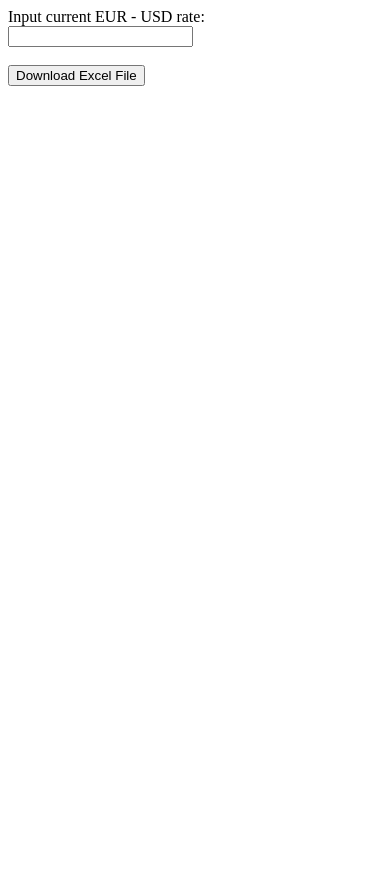
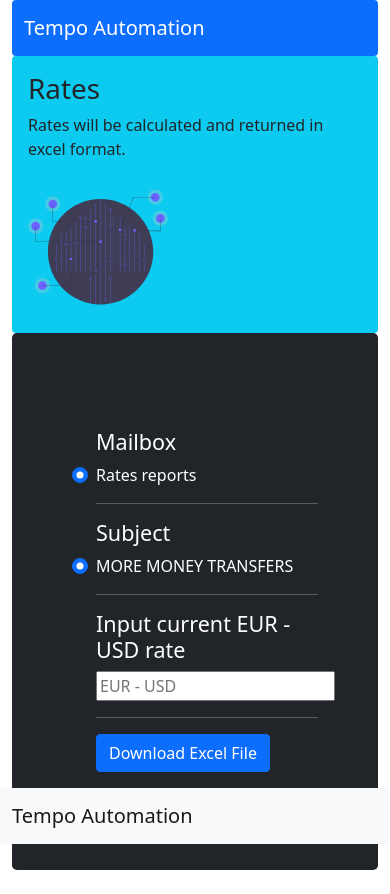
Before and after one commit to VaheAvetikyan/tempo_automation, a Flask app: page /rates in a window 390 px wide. Before the commit the page ends 86 px from the top, so only its background shows below. Run offline with Flask 2, Linux system fonts and the light colour scheme; parts of the project's set-up code (start-up, migrations or seed data) failed here and were passed over.

Commit message:
Add html code
-- modify and refactor code

```diff
--- a/app.py
+++ b/app.py
@@ -1,10 +1,14 @@
-from flask import Flask, render_template, request, Response, send_file, redirect, url_for
+import os
+
+from flask import Flask, render_template, request, Response, send_file, redirect, url_for, flash
 import logging
 from datetime import datetime
+
+from files.file import get_mail_folders
 from rates.rate import get_rates
 
 app = Flask(__name__)
-
+app.secret_key = os.environ.get('SECRET_KEY')
 app.logger.setLevel(logging.INFO)
 
 
@@ -22,13 +26,22 @@ def rates():
 def calculate_rates():
     start_time = datetime.now()
     rate = request.form.get('rate')
+    mailbox = request.form.get('mailbox')
+    subject = request.form.get('subject')
     if not rate:
+        flash('No rate is provided. Please provide a rate')
         return redirect(url_for('rates'))
     rate = float(rate)
-    get_rates(rate)
+    get_rates(rate, mailbox, subject)
     filename = 'rates/output.xlsx'
-    app.logger.info("Execution took %s s", (datetime.now() - start_time).total_seconds())
+    app.logger.info("Getting Rates execution took %s s", (datetime.now() - start_time).total_seconds())
     return send_file(filename, mimetype='application/vnd.ms-excel')
+
+
+@app.route('/files')
+def files():
+    folders = get_mail_folders()
+    return render_template('files.html', folders=folders)
 
 
 if __name__ == '__main__':
--- /dev/null
+++ b/files/file.py
@@ -0,0 +1,6 @@
+from email_service import mail_folders
+
+
+def get_mail_folders():
+    folders = mail_folders()
+    return folders
--- a/rates/rate.py
+++ b/rates/rate.py
@@ -16,10 +16,8 @@ RATE_CONVENTION = {
 }
 
 
-def get_rates(xe_rate):
+def get_rates(xe_rate, mailbox, subject):
     today = date.today()
-    mailbox = '"Correspondants/Rates reports"'
-    subject = "MORE MONEY TRANSFERS - COMUNICADO TASAS FECHA"  # {today.strftime('%d/%m/%Y')}"
     input_data = text_parser(mailbox, subject, 5)
     input_dict = rates_to_dict(input_data)
 
--- /dev/null
+++ b/templates/base.html
@@ -0,0 +1,64 @@
+<!DOCTYPE html>
+<html lang="en">
+<head>
+    <meta charset="UTF-8">
+    <title>{% block title %}{% endblock %}</title>
+    <link rel="stylesheet" href="{{ url_for('static', filename='style.css') }}">
+    <link rel="stylesheet" href="https://cdn.jsdelivr.net/npm/bootstrap@5.0.1/dist/css/bootstrap.min.css">
+</head>
+<body>
+<div class="container">
+    <header>
+        <nav class="navbar navbar-expand-lg navbar-dark bg-primary rounded">
+            <div class="container-fluid">
+                <a class="navbar-brand" href="{{ url_for('index') }}">Tempo Automation</a>
+                <div class="collapse navbar-collapse">
+                    <ul class="navbar-nav me-auto mb-2 mb-lg-0">
+                        <li class="nav-item"><a class="nav-link active" href="{{ url_for('index') }}">Home</a></li>
+                        <li class="nav-item"><a class="nav-link active" href="{{ url_for('rates') }}">Rates</a></li>
+                        <li class="nav-item"><a class="nav-link active" href="{{ url_for('files') }}">File downloads</a>
+                        </li>
+                    </ul>
+                </div>
+            </div>
+        </nav>
+    </header>
+    {% for message in get_flashed_messages() %}
+        <div class="alert alert-secondary">{{ message }}</div>
+    {% endfor %}
+    <div class="bg-info p-3 rounded">
+        <div class="row">
+            <div class="col-sm-6">
+                {% block header %}{% endblock %}
+            </div>
+            <div class="col-sm-6">
+                {% block body %}{% endblock %}
+            </div>
+        </div>
+    </div>
+    <div class="mb-4 text-white bg-dark p-5 rounded-3">
+        <div class="container-fluid py-5">
+            {% block content %}{% endblock %}
+        </div>
+    </div>
+    <footer>
+        <nav class="navbar fixed-bottom navbar-expand-sm navbar-light bg-light rounded">
+            <div class="container-md">
+                <a class="navbar-brand" href="{{ url_for('index') }}">Tempo Automation</a>
+                <div class="collapse navbar-collapse" id="navbarCollapse">
+                    <ul class="navbar-nav">
+                        <li class="nav-item"><a class="nav-link active" href="{{ url_for('index') }}">Home</a></li>
+                        <li class="nav-item"><a class="nav-link active" href="{{ url_for('rates') }}">Rates</a></li>
+                        <li class="nav-item"><a class="nav-link active" href="{{ url_for('files') }}">File downloads</a>
+                        </li>
+                    </ul>
+                    <div class="ms-auto">
+                        <p>© 2021 OTOA - Tempo Recon · </p>
+                    </div>
+                </div>
+            </div>
+        </nav>
+    </footer>
+</div>
+</body>
+</html>
--- a/templates/rates.html
+++ b/templates/rates.html
@@ -1,16 +1,32 @@
-<!DOCTYPE html>
-<html lang="en">
-<head>
-    <meta charset="UTF-8">
-    <title>Rates</title>
-</head>
-<body>
-<div>
-    <form action="/rates/calculate" method="post">
-        <label for="rate">Input current EUR - USD rate: </label>
-        <input type="text" id="rate" name="rate"><br><br>
-        <input type="submit" value="Download Excel File">
+{% extends 'base.html' %}
+{% block title %}Rates{% endblock %}
+{% block header %}
+    <h1>Rates</h1>
+    <p>Rates will be calculated and returned in excel format.</p>
+{% endblock %}
+{% block body %}
+    <img width="140" height="140"
+         src="{{ url_for('static', filename='hologram.svg') }}" alt="File downloads">
+{% endblock %}
+{% block content %}
+    <form action="{{ url_for('calculate_rates') }}" method="post">
+        <div class="form-check">
+            <h4>Mailbox</h4>
+            <input class="form-check-input" type="radio" id="mailbox" name="mailbox"
+                   value='"Correspondants/Rates reports"'
+                   checked="checked">
+            <label class="form-check-label" for="mailbox">Rates reports</label>
+            <hr>
+            <h4>Subject</h4>
+            <input class="form-check-input" type="radio" id="subject" name="subject"
+                   value="MORE MONEY TRANSFERS - COMUNICADO TASAS FECHA"
+                   checked="checked">
+            <label class="form-check-label" for="rate">MORE MONEY TRANSFERS</label>
+            <hr>
+            <h4>Input current EUR - USD rate</h4>
+            <input type="text" id="rate" name="rate" placeholder="EUR - USD">
+            <hr>
+            <button type="submit" class="btn btn-primary">Download Excel File</button>
+        </div>
     </form>
-</div>
-</body>
-</html>
+{% endblock %}
```
Also changed, not shown: email_service.py (+28 -3 lines), templates/files.html (added, +19 -0 lines), templates/index.html (+35 -20 lines), files/Sepa.csv (renamed from mail/Sepa.csv), files/output.csv (renamed from mail/output.csv), files/reference_file.py (renamed from mail/reference_file.py), files/xml_parser.py (renamed from mail/xml_parser.py), static/analyse.jpg (added), static/files.png (added), static/files.svg (added), static/hologram.svg (added), static/rates.png (added), static/statistic.svg (added), static/style.css (added).
